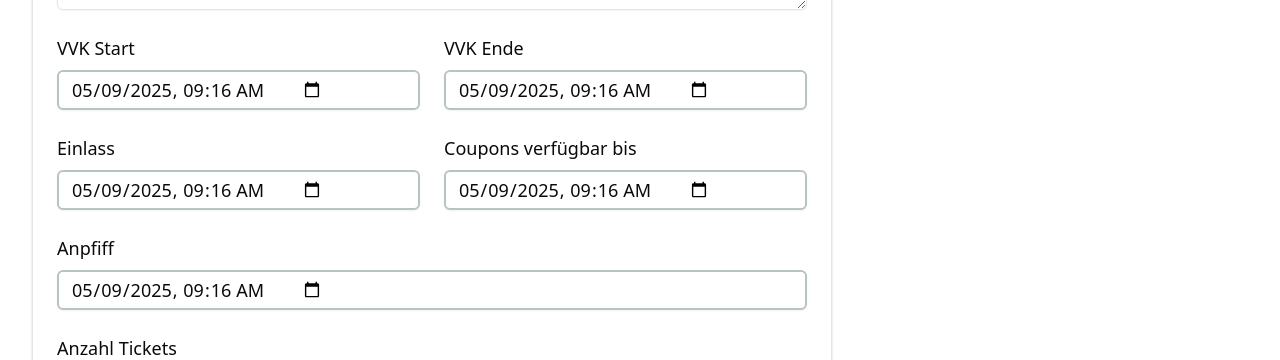
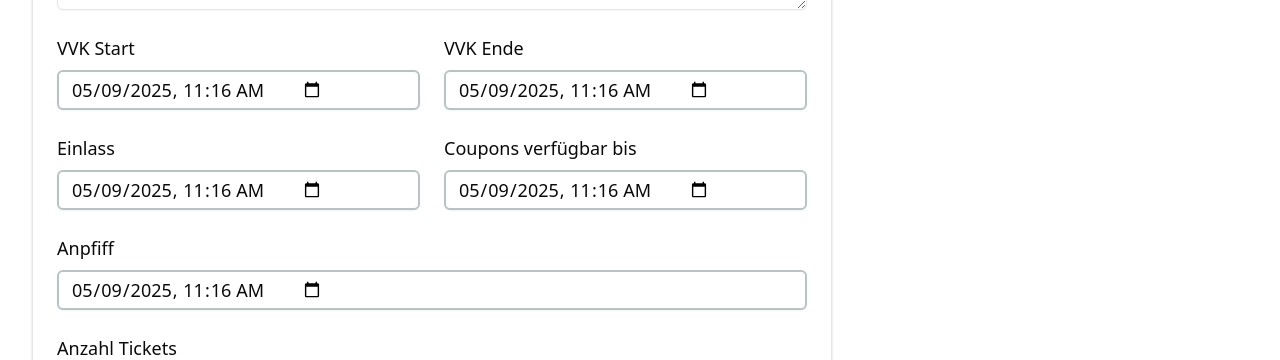
Before and after one commit to jofflin/red-sparrows-mvp, a Next.js app: page /admin/event in a window 1280 px wide. Shown: the part 439-799 px from the top of the page. Built offline with nearby package versions, Linux system fonts and the light colour scheme.

Commit message:
timezone fix4

```diff
--- a/app/admin/event/components/EventForm.tsx
+++ b/app/admin/event/components/EventForm.tsx
@@ -11,7 +11,7 @@ import { Input } from "@/components/ui/input";
 import { Label } from "@/components/ui/label";
 import { Textarea } from "@/components/ui/textarea";
 import type { Database } from "@/utils/supabase/database.types";
-import moment from "moment";
+import moment from "moment-timezone";
 import { useEffect, useState } from "react";
 
 moment.locale("de");
@@ -45,36 +45,36 @@ export function EventForm({
 	);
 	const [startDateTime, setStartDateTime] = useState(
 		event?.start_time
-			? moment(event.start_time).format("YYYY-MM-DDTHH:mm")
-			: moment().format("YYYY-MM-DDTHH:mm"),
+			? moment.tz(event.start_time, "Europe/Berlin").format("YYYY-MM-DDTHH:mm")
+			: moment().tz("Europe/Berlin").format("YYYY-MM-DDTHH:mm"),
 	);
 	console.log(startDateTime);
 	console.log(event?.start_time);
 	const [endDateTime, setEndDateTime] = useState(
 		event?.end_time
-			? moment(event.end_time).format("YYYY-MM-DDTHH:mm")
-			: moment().format("YYYY-MM-DDTHH:mm"),
+			? moment.tz(event.end_time, "Europe/Berlin").format("YYYY-MM-DDTHH:mm")
+			: moment().tz("Europe/Berlin").format("YYYY-MM-DDTHH:mm"),
 	);
 
 	const [presaleStart, setPresaleStart] = useState(
 		event?.presale_start
-			? moment(event.presale_start).format("YYYY-MM-DDTHH:mm")
-			: moment().format("YYYY-MM-DDTHH:mm"),
+			? moment.tz(event.presale_start, "Europe/Berlin").format("YYYY-MM-DDTHH:mm")
+			: moment().tz("Europe/Berlin").format("YYYY-MM-DDTHH:mm"),
 	);
 	const [presaleEnd, setPresaleEnd] = useState(
 		event?.presale_end
-			? moment(event.presale_end).format("YYYY-MM-DDTHH:mm")
-			: moment().format("YYYY-MM-DDTHH:mm"),
+			? moment.tz(event.presale_end, "Europe/Berlin").format("YYYY-MM-DDTHH:mm")
+			: moment().tz("Europe/Berlin").format("YYYY-MM-DDTHH:mm"),
 	);
 	const [admissionStart, setAdmissionStart] = useState(
 		event?.admission_start
-			? moment(event.admission_start).format("YYYY-MM-DDTHH:mm")
-			: moment().format("YYYY-MM-DDTHH:mm"),
+			? moment.tz(event.admission_start, "Europe/Berlin").format("YYYY-MM-DDTHH:mm")
+			: moment().tz("Europe/Berlin").format("YYYY-MM-DDTHH:mm"),
 	);
 	const [couponEnd, setCouponEnd] = useState(
 		event?.coupon_end
-			? moment(event.coupon_end).format("YYYY-MM-DDTHH:mm")
-			: moment().format("YYYY-MM-DDTHH:mm"),
+			? moment.tz(event.coupon_end, "Europe/Berlin").format("YYYY-MM-DDTHH:mm")
+			: moment().tz("Europe/Berlin").format("YYYY-MM-DDTHH:mm"),
 	);
 	const [tickets, setTickets] = useState(event?.tickets || 100);
 	const [error, setError] = useState("");
@@ -112,11 +112,11 @@ export function EventForm({
 			return;
 		}
 
-		const start = moment(startDateTime);
-		const presaleStartDate = moment(presaleStart);
-		const presaleEndDate = moment(presaleEnd);
-		const admissionStartDate = moment(admissionStart);
-		const couponEndDate = moment(couponEnd);
+		const start = moment.tz(startDateTime, "Europe/Berlin");
+		const presaleStartDate = moment.tz(presaleStart, "Europe/Berlin");
+		const presaleEndDate = moment.tz(presaleEnd, "Europe/Berlin");
+		const admissionStartDate = moment.tz(admissionStart, "Europe/Berlin");
+		const couponEndDate = moment.tz(couponEnd, "Europe/Berlin");
 		if (presaleStartDate >= presaleEndDate) {
 			setError("VVK-Start muss vor VVK-Ende liegen");
 			return;
--- a/components/TicketSelection.tsx
+++ b/components/TicketSelection.tsx
@@ -5,7 +5,7 @@ import getStripe from "@/utils/get-stripejs";
 import { createClient } from "@/utils/supabase/client";
 import type { Database } from "@/utils/supabase/database.types";
 import { ShoppingCart, TicketPercent } from "lucide-react";
-import moment from 'moment'
+import moment from 'moment-timezone'
 import { useSearchParams } from "next/navigation";
 import { useEffect, useState } from "react";
 import { Button } from "./ui/button";
@@ -80,7 +80,7 @@ export default function TicketSelection({
 		if (coupon && coupon.coupon.type === "2") {
 			remaining = remaining + coupon.coupon.amount;
 		}
-		if (moment() > moment(event.coupon_end)) {
+		if (moment.tz("Europe/Berlin") > moment.tz(event.coupon_end, "Europe/Berlin")) {
 			remaining = event.tickets - currentTickets.length
 		}
 		return remaining;
```
